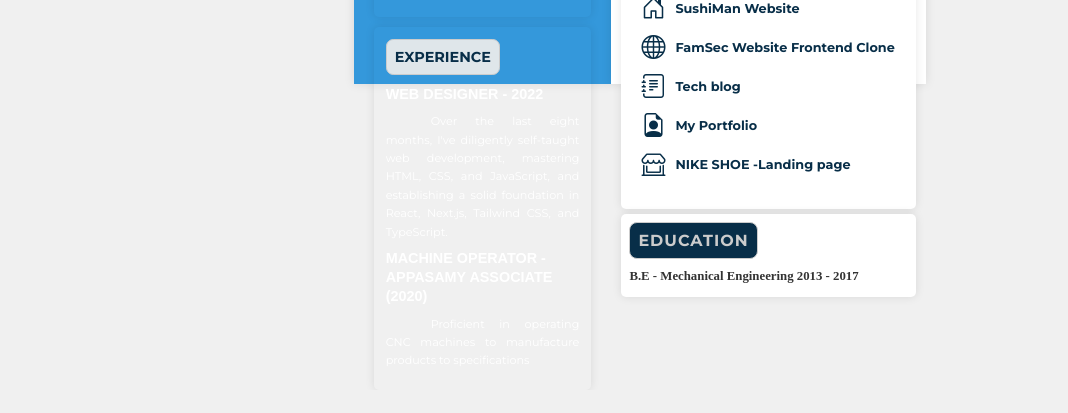
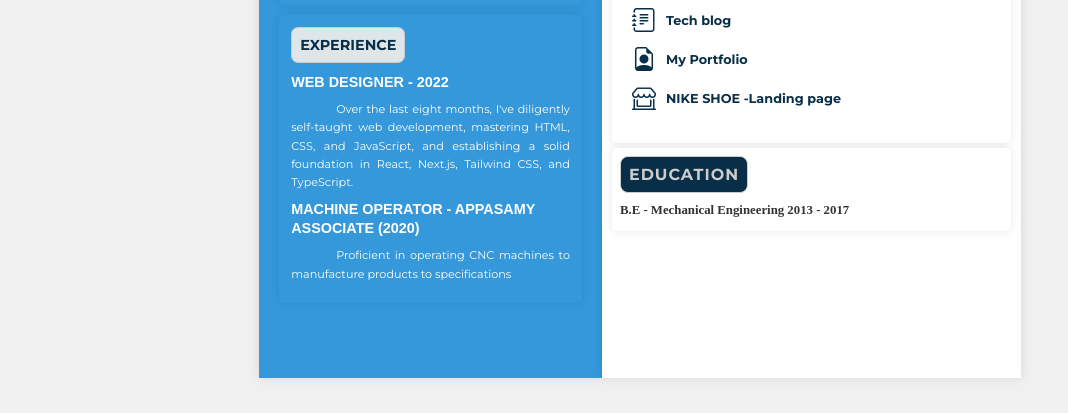
Before and after one commit to PrakashCodeLab/resume-prakash, a website built with Vite: page index.html in a window 1280 px wide. Shown: the part 747-1160 px from the top of the page, without its empty margins (0-1068 px from the left). Before the commit the page ends 1137 px from the top, so only its background shows below. Built offline with nearby package versions, Linux system fonts and the light colour scheme; a web font is replaced by a local one.

Commit message:
Update style.css

```diff
--- a/style.css
+++ b/style.css
@@ -36,10 +36,10 @@ body {
 	display: flex;
 	flex-direction: row-reverse;
 	justify-content: space-between;
-	width: 595px;
-	height: 842px;
-	margin: 0 auto;
-	padding: 0.7rem;
+	width: 21.0cm;
+	height: 29.7cm;
+	margin: 0.5cm auto;
+	padding: 1rem;
 
 }
 
```
